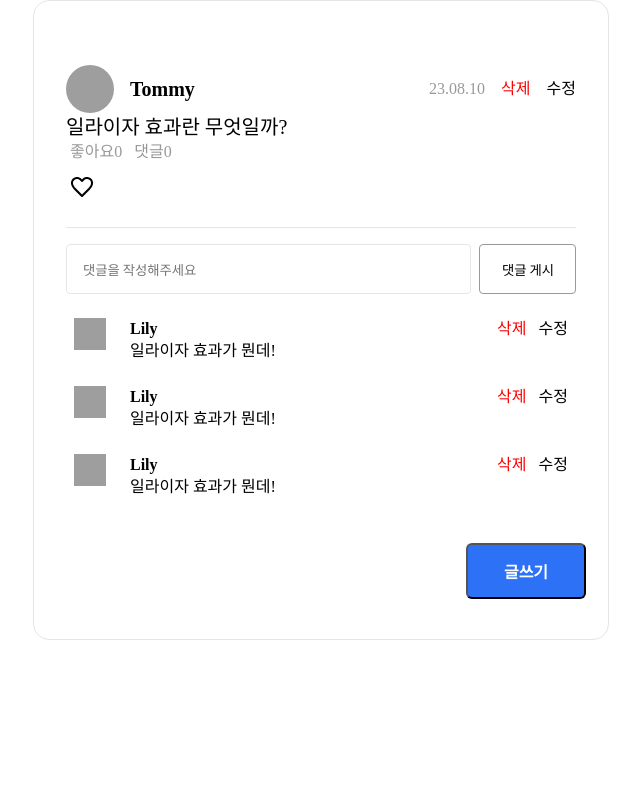
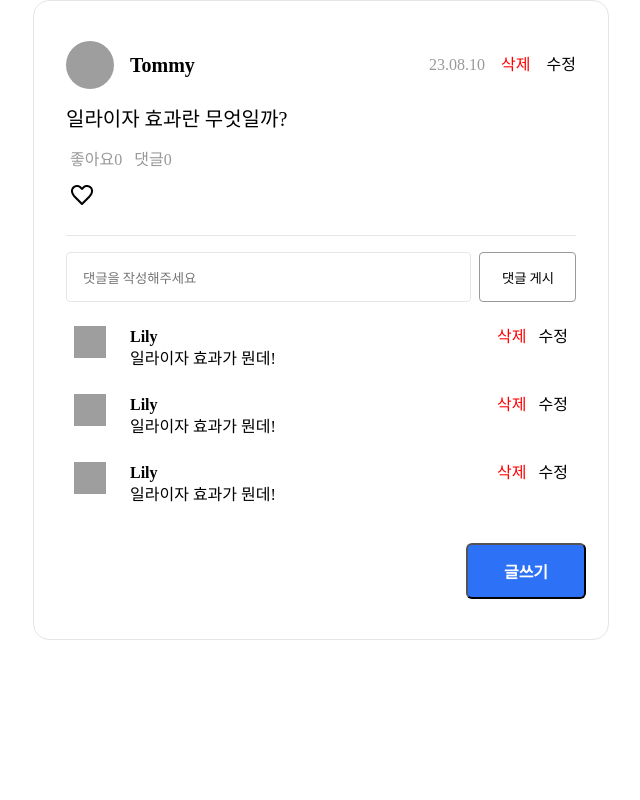
Before and after one commit to wecode-bootcamp-korea/48-1st-B-frontend, a React app: page /post-list in a window 1280 px wide. Shown: the whole page, without its empty margins (319-959 px from the left). Built offline with nearby package versions, Linux system fonts and the light colour scheme; grey boxes are pictures that could not be loaded.

Commit message:
Modify : Posts.scss에서 .post의 padding값이랑 .postAll의 gap 수정

```diff
--- a/src/pages/PostList/components/Posts.scss
+++ b/src/pages/PostList/components/Posts.scss
@@ -1,6 +1,6 @@
 .post {
   display: flex;
-  padding: 24px 8px 24px 8px;
+  padding: 0px 8px 24px 8px;
   flex-direction: column;
   align-items: flex-start;
   gap: 16px;
@@ -8,7 +8,6 @@
   display: flex;
   flex-direction: column;
   align-items: flex-start;
-  gap: 16px;
   align-self: stretch;
   border-bottom: 1px solid #e6e6e6;
 
@@ -18,6 +17,7 @@
     width: 100%;
     border-bottom: 1px solid #e6e6e6;
     padding-bottom: 24px;
+    gap: 16px;
 
     .writerDesktop {
       display: flex;
```
